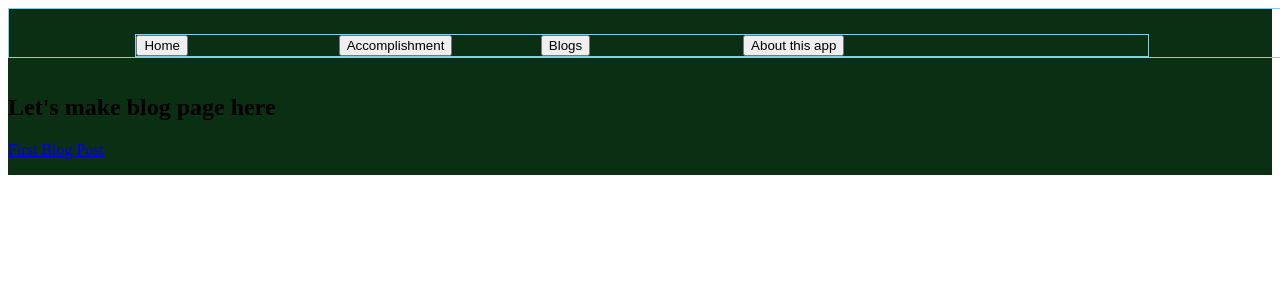
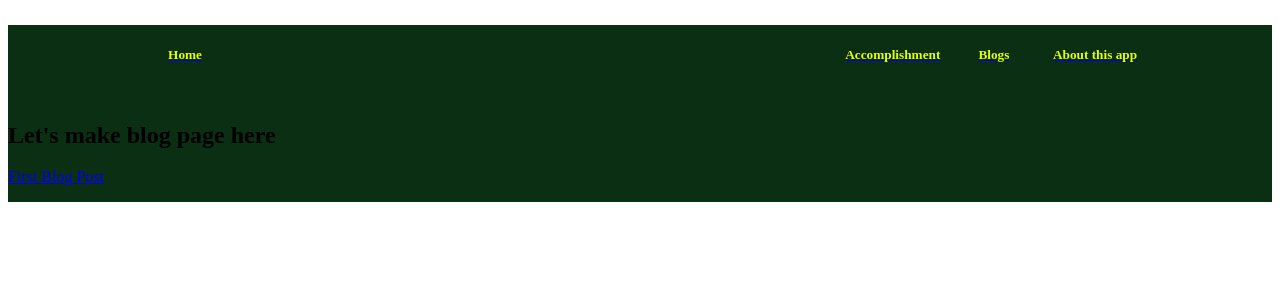
Before and after one commit to ichi-theinterface/portfolio-app, a React (Create React App) app: page /Blogs in a window 1280 px wide. Shown: the top 300 px of the page. Built offline with nearby package versions, Linux system fonts and the light colour scheme.

Commit message:
decorate header 05-31

```diff
--- a/src/App.css
+++ b/src/App.css
@@ -55,7 +55,6 @@ menu, ol, ul, li {
 }
 
 .header {
-  border:1px solid skyblue;
   padding-right: 20%;
   height: 10%;
   width: 100%;;
@@ -63,19 +62,25 @@ menu, ol, ul, li {
 }
 
 .HeaderButtonFrame {
-  border:1px solid skyblue;
-  text-align: left;
   width: 80%;
   height: 40%;
   margin-right: 10%;
   margin-left: 10%;
   margin-top: 2%;
+  display: flex;
+  justify-content: flex-end;
 }
 
-.HeaderButton {
-  width: 20%;
-  height: 40%;
-  display: inline-block;
+.HeaderButtons {
+  width: 10%;
+  height: 100%;
+  color: rgb(229, 255, 0);
+  text-decoration-color: rgb(229, 255, 0);
+  text-align: center;
+}
+
+.HeaderButtonText {
+  color: rgb(229, 255, 0);
 }
 
 .sidebar {
@@ -143,7 +148,7 @@ menu, ol, ul, li {
   padding-right: 1%;
   color: antiquewhite;
   margin: auto auto;
-  width: 80%;
+  width: 60%;
   height: auto;
 }
 
@@ -155,7 +160,7 @@ menu, ol, ul, li {
   padding-right: 1%;
   color: antiquewhite;
   margin: auto auto;
-  width: 80%;
+  width: 60%;
   height: auto;
 }
 
--- a/src/component/Header.js
+++ b/src/component/Header.js
@@ -5,32 +5,42 @@ import { Link } from "react-router-dom";
 const Header = () => (
     <div className="header">
       <div className='HeaderButtonFrame'>
-        <div className='HeaderButton'>
+        <div className='HeaderButtons'>
           <Link to="/">
-            <button type="button">
-                 Home
-            </button>
+                 <h5 className='HeaderButtonText'>Home</h5>
           </Link>
          </div>
-        <div className='HeaderButton'>
+         <div className='HeaderButtons'>
+
+         </div>
+         <div className='HeaderButtons'>
+
+         </div>
+         <div className='HeaderButtons'>
+
+         </div>
+         <div className='HeaderButtons'>
+
+         </div>
+         <div className='HeaderButtons'>
+
+         </div>
+         <div className='HeaderButtons'>
+
+         </div>
+        <div className='HeaderButtons'>
           <Link to="/Accomplishment">
-           <button type="button">
-                Accomplishment
-           </button>
+                 <h5 className='HeaderButtonText'>Accomplishment</h5>
           </Link>
          </div>
-        <div className='HeaderButton'>
+        <div className='HeaderButtons'>
           <Link to="/Blogs">
-            <button type="button">
-                Blogs
-             </button>
+                 <h5 className='HeaderButtonText'>Blogs</h5>
            </Link>
          </div>
-        <div className='HeaderButton'>
+        <div className='HeaderButtons'>
           <Link to="/AboutthisApp">
-            <button type="button">
-                 About this app
-            </button>
+                  <h5 className='HeaderButtonText'>About this app</h5>
           </Link>
          </div>
        </div>
```
Also changed, not shown: src/Header.js (deleted, +0 -11 lines).
